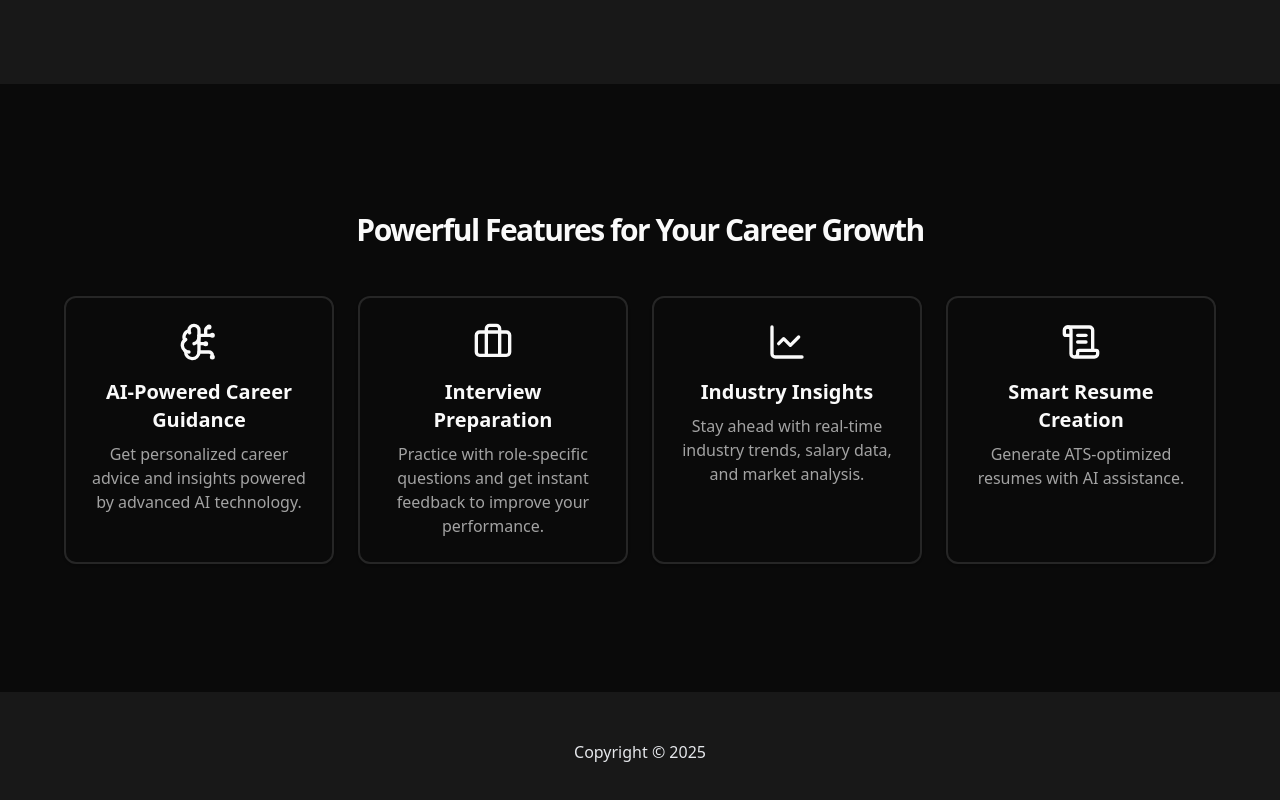
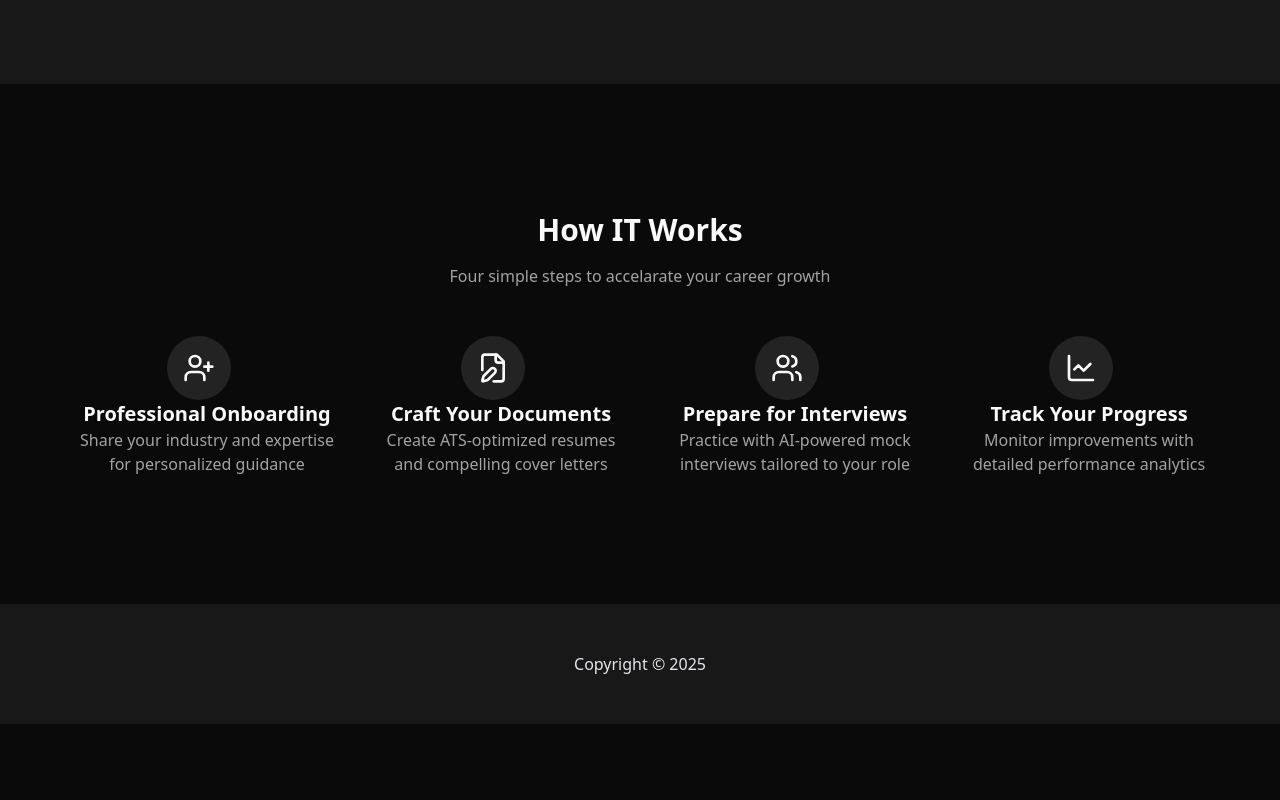
Before and after one commit to ayyanovia1121/lomura-ai, a Next.js app: page / in a window 1280 px wide. Shown: the part 2064-2864 px from the top of the page. After the commit the page ends 2788 px from the top, so only its background shows below. Built offline with nearby package versions, Linux system fonts and the light colour scheme; no server answers.

Commit message:
Service Section Done

```diff
--- a/components/ServiceSection.tsx
+++ b/components/ServiceSection.tsx
@@ -1,27 +1,24 @@
-import { featuresSection } from "@/constants/data";
-import { Card, CardContent } from "@/components/ui/card";
+import {  services } from "@/constants/data";
 
 const ServiceSection = () => {
   return (
     <section className="w-full py-12 md:py-24 lg:py-32 bg-background">
       <div className="container mx-auto px-4 md:px-6">
-        <h2 className="text-3xl font-bold tracking-tighter text-center mb-12">
-          Powerful Features for Your Career Growth
-        </h2>
+        <div className="text-center max-w-3xl mx-auto mb-12">
+          <h2 className="text-3xl font-bold mb-4">How IT Works</h2>
+          <p className="text-muted-foreground">
+            Four simple steps to accelarate your career growth
+          </p>
+        </div>
         <div className="mx-auto grid grid-cols-1 md:grid-cols-2 lg:grid-cols-4 gap-6 max-w-6xl">
-          {featuresSection.map((feature, idex) => (
-            <Card
-              key={idex}
-              className="border-2 hover:border-primary transition-colors duration-300"
-            >
-              <CardContent className="pt-6 text-center flex flex-col items-center">
-                <div className="flex flex-col items-center justify-center">
-                  <feature.icon className="w-10 h-10 mb-4 text-primary" />
-                  <h3 className="text-xl font-bold mb-2">{feature.title}</h3>
-                  <p className="text-muted-foreground">{feature.description}</p>
-                </div>
-              </CardContent>
-            </Card>
+          {services.map((service, index) => (
+            <div key={index} className="flex flex-col items-center text-center space-x-4">
+              <div className="w-16 h-16 rounded-full bg-primary/10 flex items-center justify-center">
+                <service.icon className="w-8 h-8 text-primary" />
+              </div>
+              <h3 className="font-semibold text-xl">{service.title}</h3>
+              <p className="text-muted-foreground">{service.description}</p>
+            </div>
           ))}
         </div>
       </div>
--- a/constants/data.ts
+++ b/constants/data.ts
@@ -1,5 +1,12 @@
-import { BrainCircuit, Briefcase, LineChart, ScrollText } from "lucide-react";
-import { describe } from "node:test";
+import {
+  BrainCircuit,
+  Briefcase,
+  FileEdit,
+  LineChart,
+  ScrollText,
+  UserPlus,
+  Users,
+} from "lucide-react";
 
 export const featuresSection = [
   {
@@ -45,3 +52,27 @@ export const staticticsData = [
     description: "AI Support",
   },
 ];
+
+export const services = [
+  {
+    title: "Professional Onboarding",
+    description: "Share your industry and expertise for personalized guidance",
+    icon: UserPlus,
+  },
+  {
+    title: "Craft Your Documents",
+    description: "Create ATS-optimized resumes and compelling cover letters",
+    icon: FileEdit,
+  },
+  {
+    title: "Prepare for Interviews",
+    description:
+      "Practice with AI-powered mock interviews tailored to your role",
+    icon: Users,
+  },
+  {
+    title: "Track Your Progress",
+    description: "Monitor improvements with detailed performance analytics",
+    icon: LineChart,
+  },
+];
```
